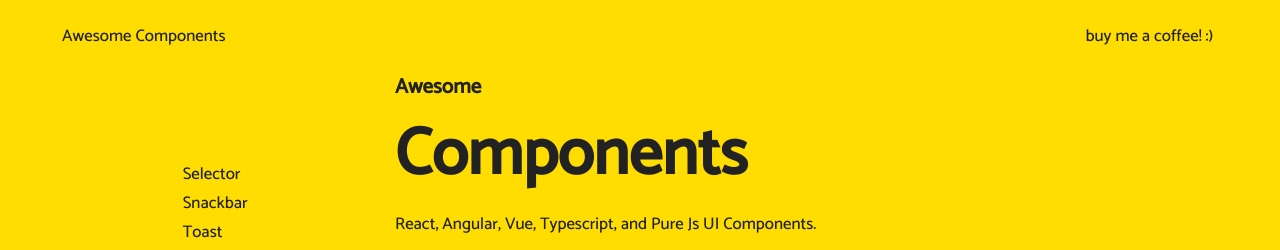
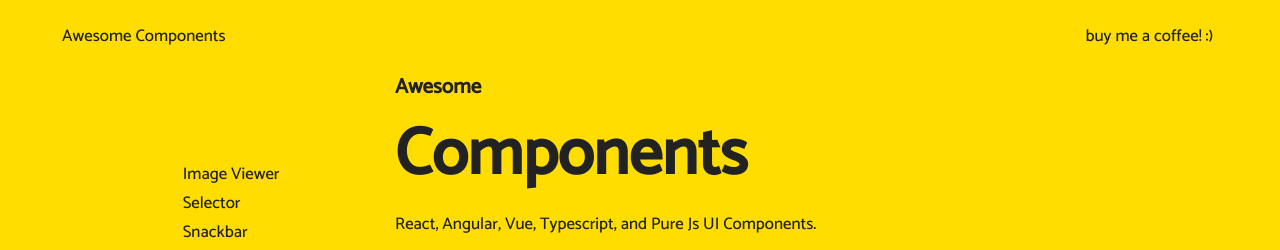
Before and after one commit to MostafaMDZH/Awesome-Components-Website, a Next.js app: page / in a window 1280 px wide. Shown: the top 250 px of the page. Built offline with nearby package versions, Linux system fonts and the light colour scheme.

Commit message:
[deployment auto commit]

```diff
--- a/pages/index.js
+++ b/pages/index.js
@@ -25,6 +25,7 @@ export default function Main(){
                     {/* navigation */}
                     <div id='navigation'>
                         <div id='navigationWrapper'>
+                            <a className='navLink' href='#image-viewer'>Image Viewer</a>
                             <a className='navLink' href='#selector'>Selector</a>
                             <a className='navLink' href='#snackbar'>Snackbar</a>
                             <a className='navLink' href='#toast'   >Toast   </a>
@@ -43,7 +44,7 @@ export default function Main(){
 
                         {/* image viewer */}
                         <div className='componentNameWrapper'>
-                            <a className='componentName' id='selector' href='#selector'># Image Viewer</a>
+                            <a className='componentName' id='image-viewer' href='#image-viewer'># Image Viewer</a>
                             <div className='linkWrapper'>
                                 [&nbsp;
                                     <a href='https://awesome-image-viewer.demos.mostafa-mdzh.ir'>Docs & Demo</a>
```
Also changed, not shown: 2 other files (tests, documents, lock files or other folders).
